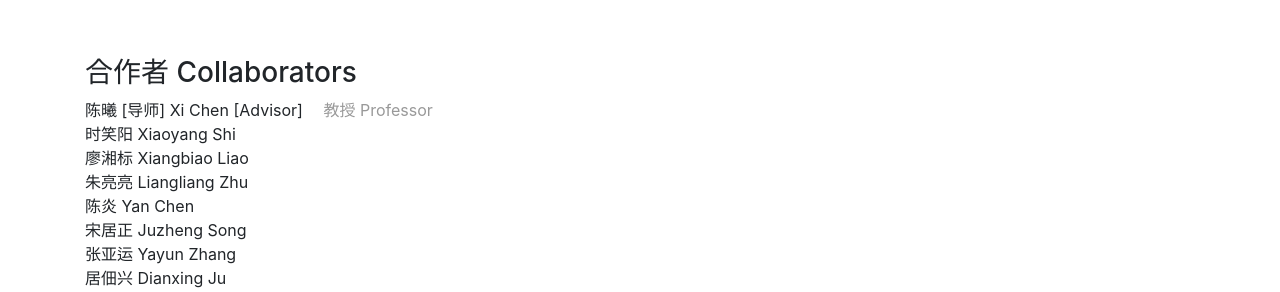
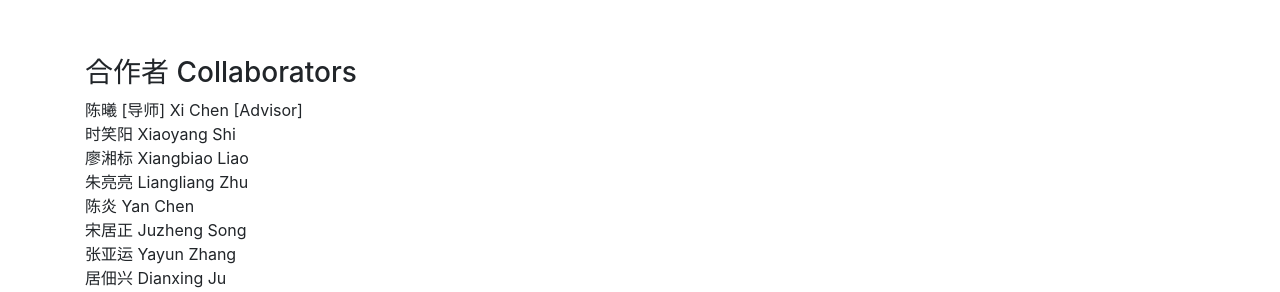
Before and after one commit to zzziyang1204/zzziyang1204.github.io, a Jekyll site: the page built from index.html, in a window 1280 px wide. Shown: the part 671-963 px from the top of the page. Built offline with Jekyll 4.4.1, drawn with Linux system fonts in a browser that asks for light colours.

Commit message:
Update people.yml

```diff
--- a/_data/people.yml
+++ b/_data/people.yml
@@ -46,7 +46,7 @@ alum-a:
 chenxi:
     display_name: "陈曦 [导师] Xi Chen [Advisor] "
     role: collab
-    bio: 教授  Professor
+
 
 xiaoyang:
     display_name: "时笑阳 Xiaoyang Shi"
```
